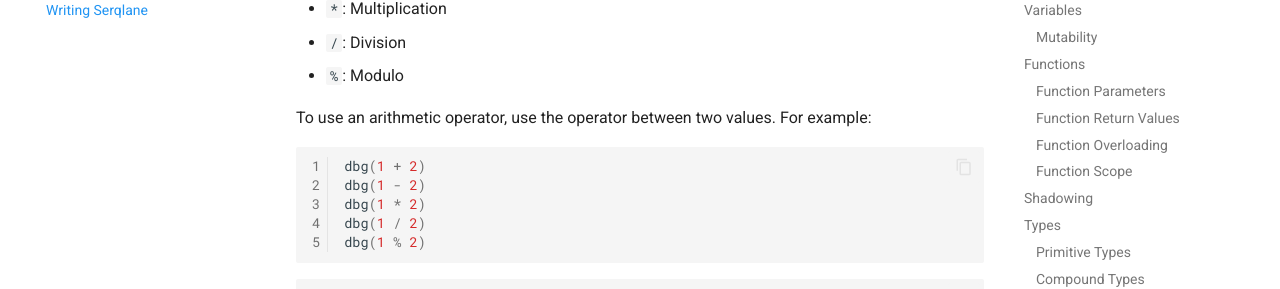
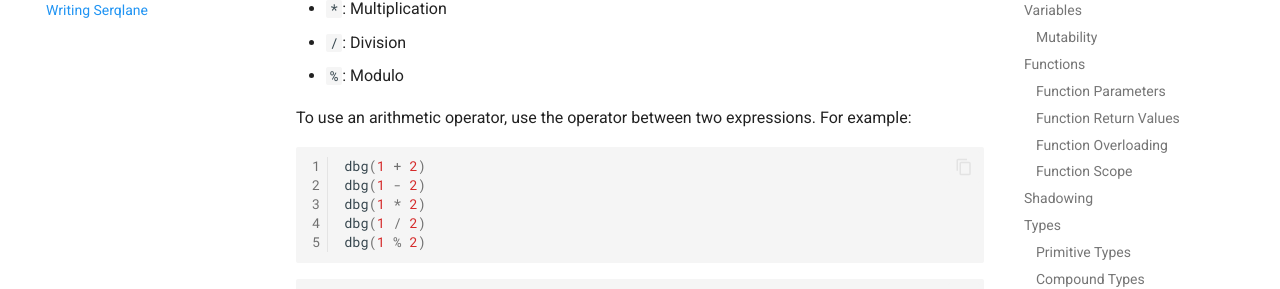
Before and after one commit to serqlane/serqlane, an MkDocs documentation site: the page built from docs/writing-serqlane.md, in a window 1280 px wide and 900 px high, scrolled down 9674 px. Shown: the part 152-441 px from the top of the window. Built offline with MkDocs 1.6.1 and Material for MkDocs 9.7.7, drawn with Linux system fonts in a browser that asks for light colours; comment, search, counter and statistics services are not loaded.

Commit message:
fix typos

````diff
--- a/docs/writing-serqlane.md
+++ b/docs/writing-serqlane.md
@@ -377,7 +377,7 @@
 - `/`: Division
 - `%`: Modulo
 
-To use an arithmetic operator, use the operator between two values. For example:
+To use an arithmetic operator, use the operator between two expressions. For example:
 
 ``` rust linenums="1"
 dbg(1 + 2)
@@ -476,11 +476,11 @@
 
 Single function import
 ``` rust linenums="1" title="other.sq"
-fn pub add(x: int64, y: int64) -> int64 {
+pub fn add(x: int64, y: int64) -> int64 {
     return x + y
 }
 
-fn pub subtract(x: int64, y: int64) -> int64 {
+pub fn subtract(x: int64, y: int64) -> int64 {
     return x - y
 }
 ```
````
Also changed, not shown: other parts of docs/writing-serqlane.md (+1 -1 lines), docs/introduction.md (+1 -1 lines).
